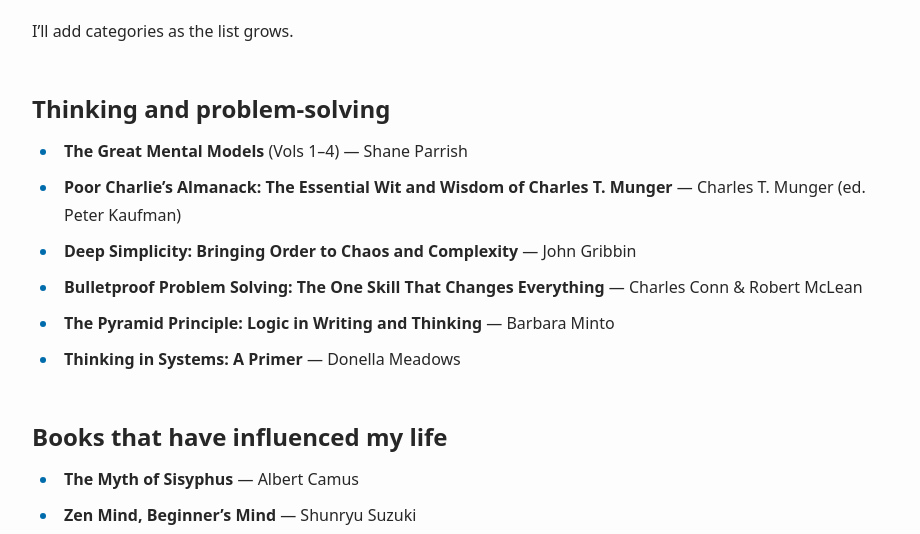
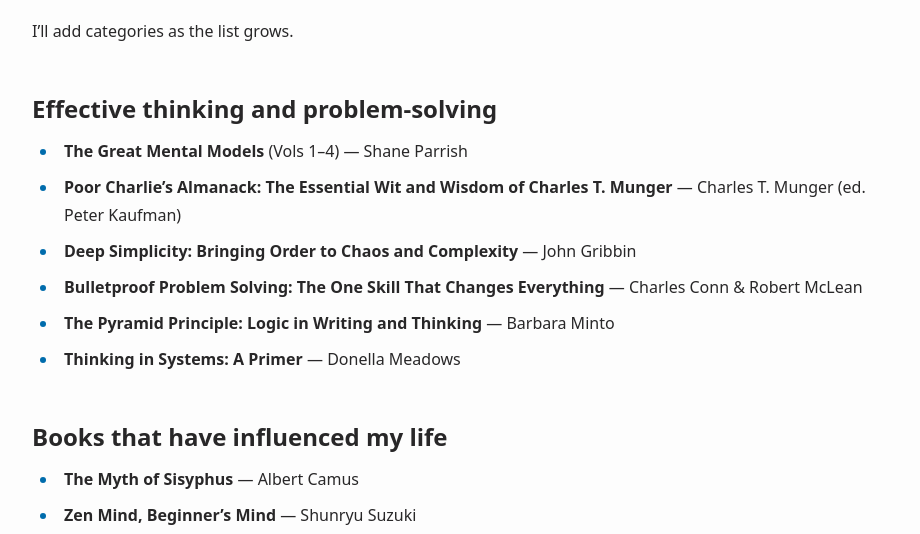
Before and after one commit to evgenirusev/blog, an Astro site: page /books in a window 1280 px wide. Shown: the part 256-790 px from the top of the page, without its empty margins (176-1096 px from the left). Built offline with nearby package versions, Linux system fonts and the light colour scheme; Astro itself is replaced by a stand-in of ours.

Commit message:
docs: use 'Effective thinking and problem-solving' as books category

```diff
--- a/src/pages/books.md
+++ b/src/pages/books.md
@@ -7,7 +7,7 @@
 
 I'll add categories as the list grows.
 
-## Thinking and problem-solving
+## Effective thinking and problem-solving
 
 - **The Great Mental Models** (Vols 1–4) — Shane Parrish
 - **Poor Charlie's Almanack: The Essential Wit and Wisdom of Charles T. Munger** — Charles T. Munger (ed. Peter Kaufman)
```
